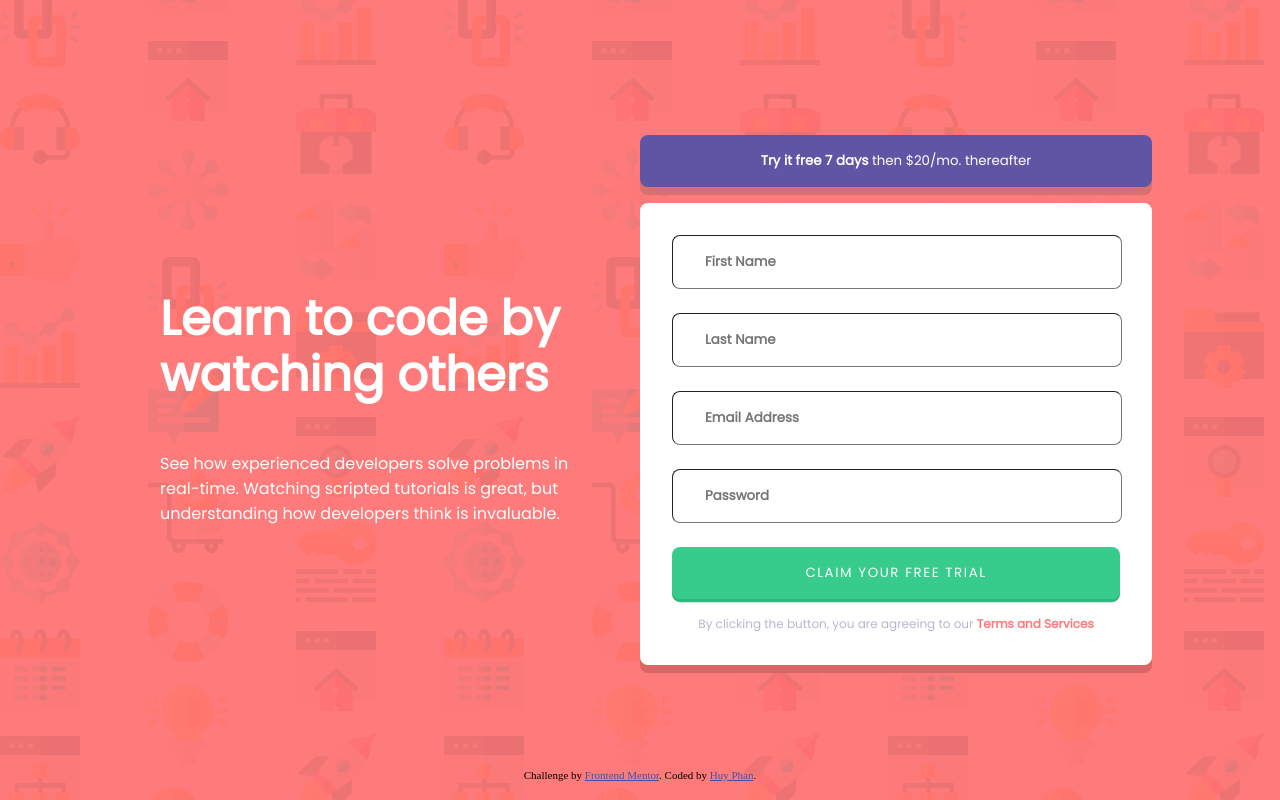
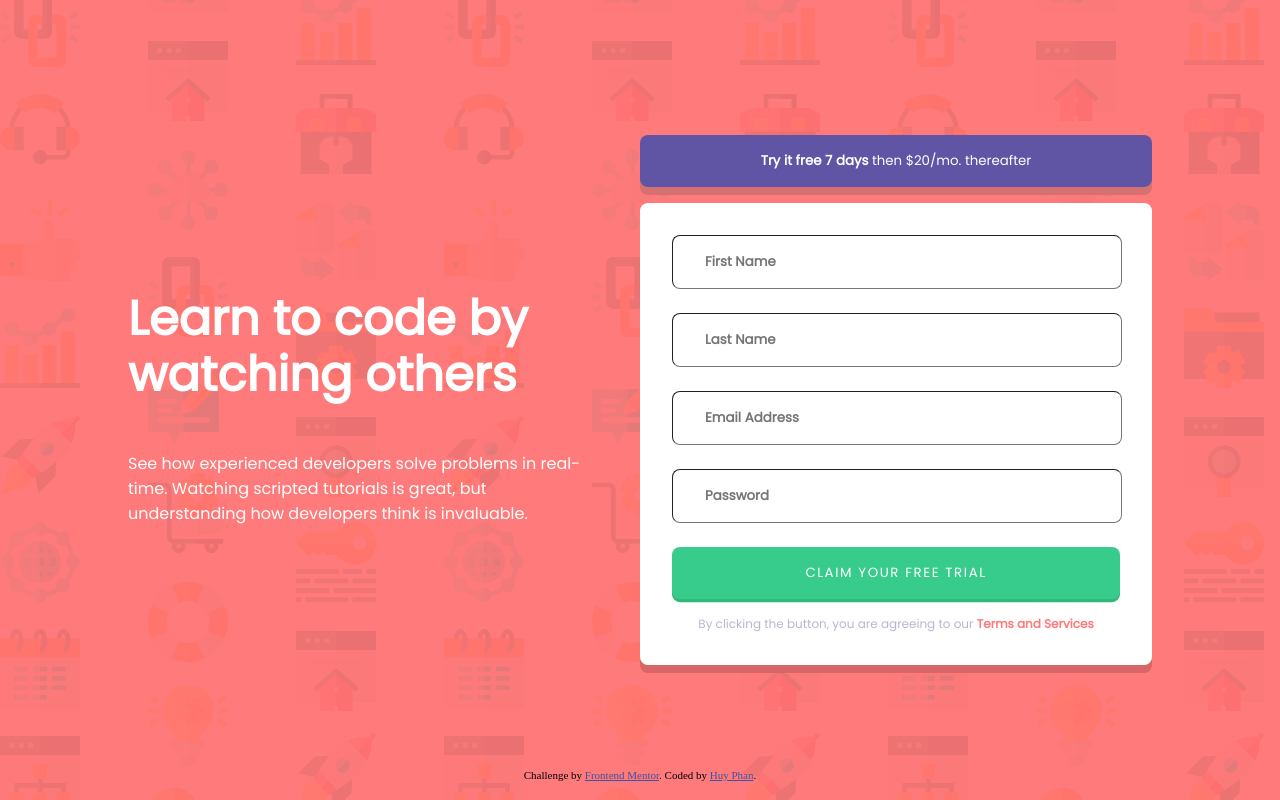
Before and after one commit to huyphan2210/intro-component-with-signup-form-vue, a Vue app: page / in a window 1280 px wide. Built offline with nearby package versions, Linux system fonts and the light colour scheme.

Commit message:
Add more responsive stuffs

```diff
--- a/src/components/Intro.vue
+++ b/src/components/Intro.vue
@@ -14,7 +14,7 @@
     display: flex;
     flex-direction: column;
     justify-content: center;
-    padding: 2rem;
+    padding: 0 2rem 0 0;
 }
     h1 {
         font-size: 3rem;
@@ -23,6 +23,7 @@
 @media screen and (max-aspect-ratio: 1 / 1) {
 .intro {
     text-align: center;
+    padding: 2rem;
 }
     h1 {
         font-size: 2rem;
--- a/src/style.css
+++ b/src/style.css
@@ -2,6 +2,7 @@
 
 main {
   font-family: Poppins, sans-serif;
+  width: 80%;
   max-width: 1024px;
   display: grid;
   grid-template-columns: 50% 50%;
@@ -9,6 +10,7 @@ main {
 
 @media screen and (max-aspect-ratio: 1 / 1) {
   main {
+    width: 100%;
     grid-template-columns: auto;
   }
 }
```
